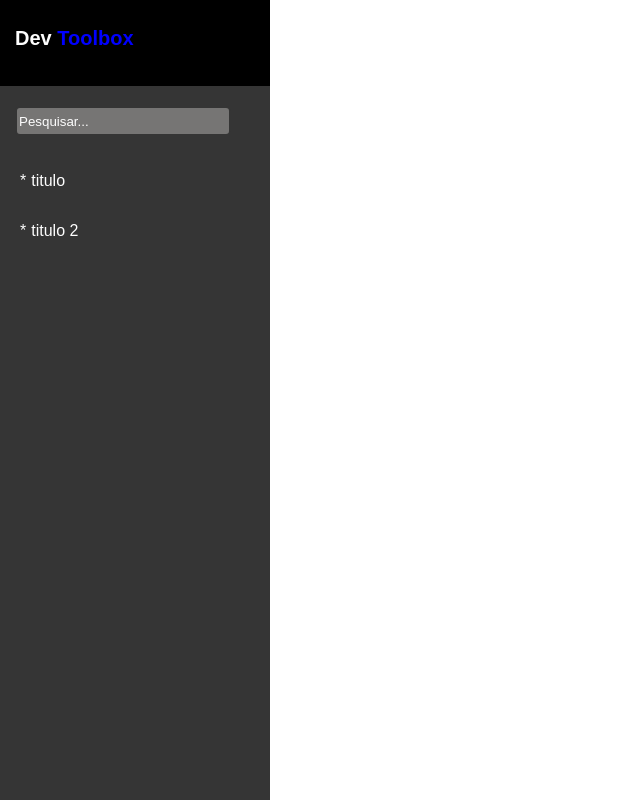
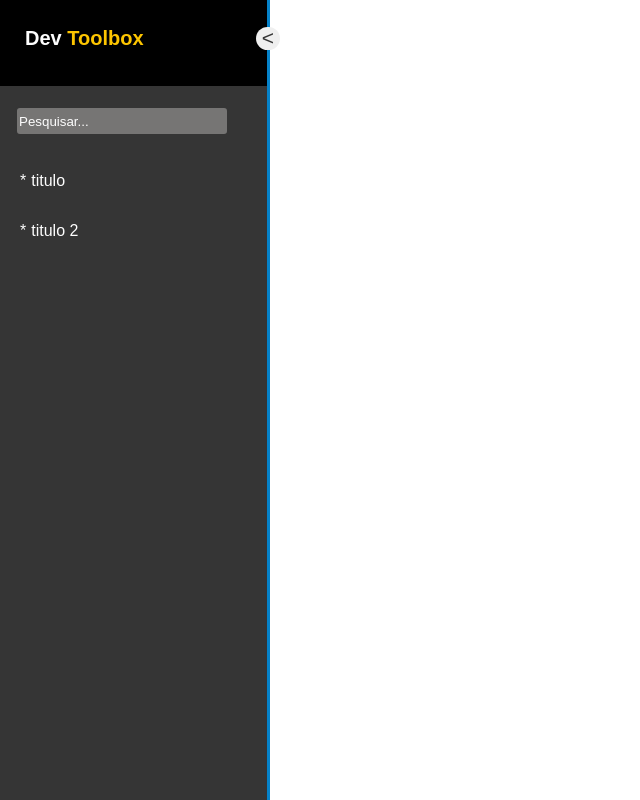
Before and after one commit to MatheusTurra/toolbox, a Next.js app: page / in a window 1280 px wide. Shown: the whole page, without its empty margins (0-640 px from the left). Built offline with nearby package versions, Linux system fonts and the light colour scheme.

Commit message:
Hover on navbar done

```diff
--- a/components/Sidebar/index.jsx
+++ b/components/Sidebar/index.jsx
@@ -7,8 +7,9 @@ export function Sidebar() {
   return (
     <>
       <nav className={styles.navbar}>
-          <div className={styles.logo}>
+          <div className={styles.logoContainer}>
             <h1>Dev <span>Toolbox</span> </h1>
+            <button> &lt; </button>
           </div>
         <div className={styles.listContainer}>
           <div className={styles.searchBar}>
--- a/components/Sidebar/styles.module.css
+++ b/components/Sidebar/styles.module.css
@@ -7,20 +7,43 @@
   background: var(--primary);
 }
 
-.navbar .logo {
+.navbar:hover {
+  border-right: 3px solid var(--deep-blue);
+}
+
+.navbar .logoContainer {
   display: flex;
+  align-items: center;
+  justify-content: space-between;
   margin-top: 10px;
-  margin-left: 15px;
+  margin-left: 25px;
+  margin-right: -13px;
   color: var(--text-light);
 }
 
-.navbar .logo h1 {
+.navbar .logoContainer h1 {
   font-size: 2rem;
   font-weight: 900;
 }
 
-.navbar .logo span {
-  color: blue;
+.navbar .logoContainer span {
+  color: var(--main);
+}
+
+.navbar .logoContainer button {
+  display: flex;
+  align-items: center;
+  height: 23px;
+  margin-left: 10px;
+  font-size: 2.1rem;
+  border-radius: 20px;
+  border: none;
+  color: var(--secondary);
+}
+
+.navbar .logoContainer button:hover {
+  background: var(--light-blue);
+  box-shadow: 0 0 7px var(--deep-blue);
 }
 
 .navbar .listContainer {
--- a/styles/globals.css
+++ b/styles/globals.css
@@ -1,9 +1,11 @@
 :root {
+  --main: #fdc500;
   --primary: #000;
   --secondary: #353535;
   --text-light: #fdfdfd;
 
   --deep-blue: #0582ca;
+  --light-blue: #5fa8d3;
 }
 
 html {
```
